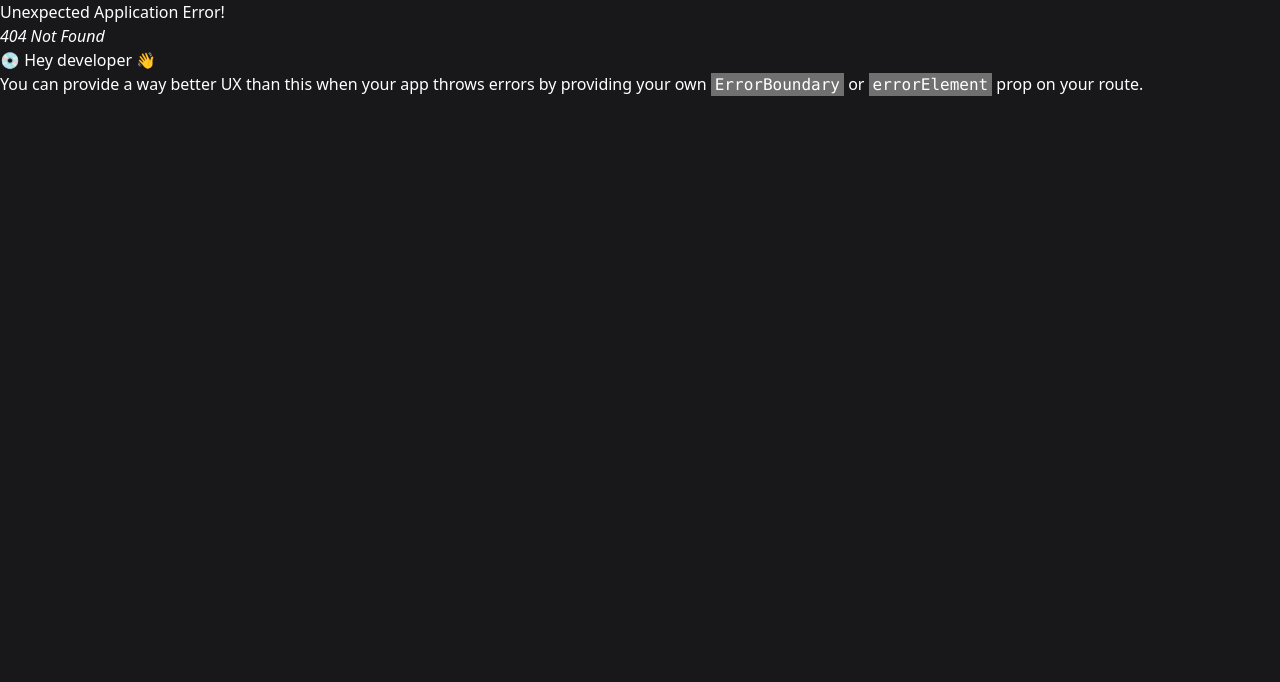
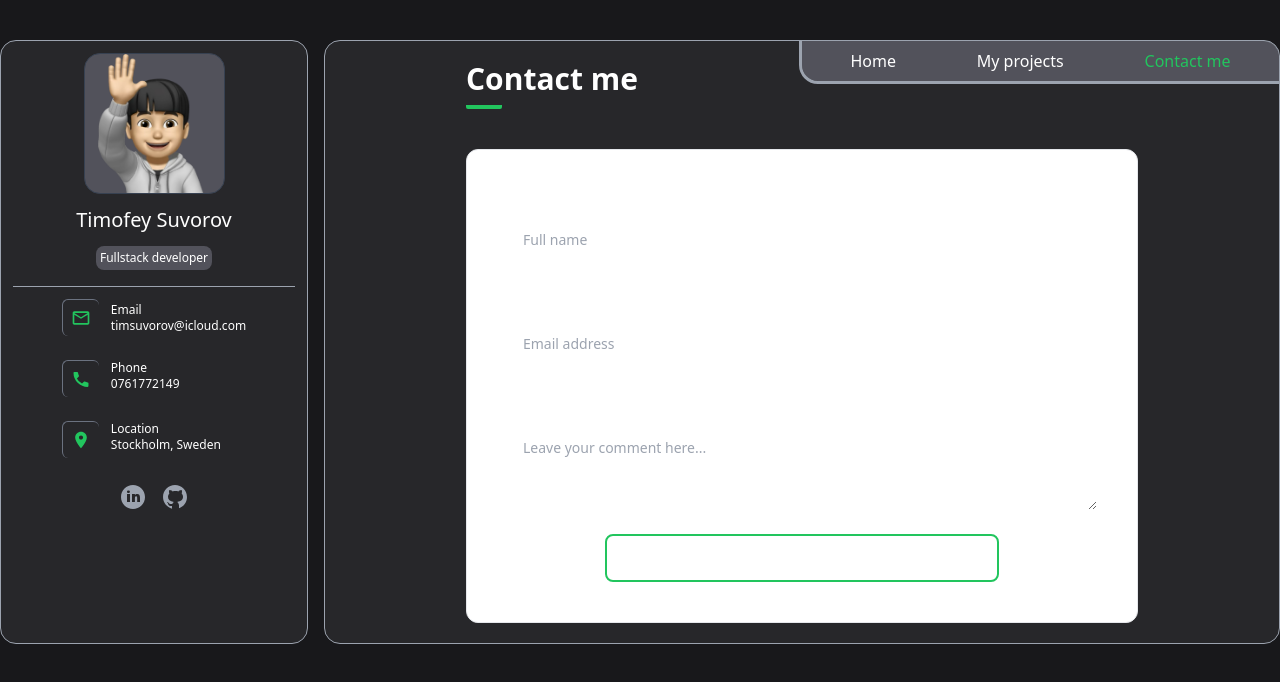
Before and after one commit to timsuv/myPortfolio, a React (Vite) app: page /contact-me in a window 1280 px wide. Before the commit this address had no page. Shown: the top 682 px of the page. Built offline with nearby package versions, Linux system fonts and the light colour scheme.

Commit message:
contact page done

```diff
--- a/src/App.tsx
+++ b/src/App.tsx
@@ -2,6 +2,8 @@
 import { RouterProvider } from 'react-router-dom'
 import './App.css'
 import { router } from './router/Router'
+
+
 
 function App() {
 
--- a/src/components/Navbar.tsx
+++ b/src/components/Navbar.tsx
@@ -1,14 +1,29 @@
-import { Link } from "react-router-dom";
+import { Link, NavLink } from "react-router-dom";
 
 export const Navbar = () => {
   return (
-    <nav className="bg-zinc-600 w-1/2 rounded-tr-2xl rounded-bl-2xl p-2 absolute right-0 top-0 outline outline-offset outline-gray-400">
+    <nav className="bg-zinc-600 w-1/2 rounded-tr-2xl rounded-bl-2xl p-2 absolute right-0 top-0 outline outline-offset outline-gray-400  ">
       <ol className="w-full flex justify-around">
-        <li>
-          <Link to="/home">Home</Link>
+        <li className="hover:text-green-500">
+          <NavLink to="/home"
+          className={({ isActive }) =>
+              isActive ? "active" : ""
+          }>
+          Home</NavLink>
         </li>
-        <li>
-          <Link to="/projects">My Projects</Link>
+        <li className="hover:text-green-500">
+          <NavLink to="/projects"
+          className={({ isActive }) =>
+              isActive ? "active" : ""
+          }>
+          My projects</NavLink>
+        </li>
+        <li className="hover:text-green-500">
+          <NavLink to="/contact-me"
+          className={({ isActive }) =>
+              isActive ? "active" : ""
+          }>
+          Contact me</NavLink>
         </li>
       </ol>
     </nav>
--- a/src/index.css
+++ b/src/index.css
@@ -1,6 +1,8 @@
+@import "./style/base.css";
 @tailwind base;
 @tailwind components;
 @tailwind utilities;
+
 
 body {
   @apply bg-zinc-900 text-white;
@@ -8,3 +10,6 @@ body {
 *, *::before, *::after {
  box-sizing: border-box
 }
+/* .heading{
+  @apply text-3xl font-bold border-b-4 rounded-sm border-green-500 w-9 whitespace-nowrap pb-2;
+} */
--- /dev/null
+++ b/src/pages/ContactMe.tsx
@@ -0,0 +1,39 @@
+
+export const ContactMe = () => {
+  return (
+    <div>
+<div className="max-w-[85rem] px-4 py-0 sm:px-6 lg:px-8 mx-auto">
+  <div className="mx-auto max-w-2xl">
+  <div className="heading ">
+        <h2>Contact me</h2>
+      </div>
+
+    <div className="mt-5 p-4 relative z-10 bg-white border rounded-xl sm:mt-10 md:p-10 dark:bg-zinc-700 dark:border-gray-400">
+      <form>
+        <div className="mb-4 sm:mb-8">
+          <label htmlFor="hs-feedback-post-comment-name-1" className="block mb-2 text-sm font-medium dark:text-white">Full name</label>
+          <input type="text" id="hs-feedback-post-comment-name-1" className="py-3 px-4 block w-full border-gray-200 rounded-lg text-sm focus:border-blue-500 focus:ring-blue-500 disabled:opacity-50 disabled:pointer-events-none dark:bg-zinc-900 dark:border-neutral-700 dark:text-neutral-400 dark:placeholder-neutral-500 dark:focus:ring-neutral-600" placeholder="Full name" />
+        </div>
+
+        <div className="mb-4 sm:mb-8">
+          <label htmlFor="hs-feedback-post-comment-email-1" className="block mb-2 text-sm font-medium dark:text-white">Email address</label>
+          <input type="email" id="hs-feedback-post-comment-email-1" className="py-3 px-4 block w-full border-gray-200 rounded-lg text-sm focus:border-blue-500 focus:ring-blue-500 disabled:opacity-50 disabled:pointer-events-none dark:bg-neutral-900 dark:border-neutral-700 dark:text-neutral-400 dark:placeholder-neutral-500 dark:focus:ring-neutral-600" placeholder="Email address" />
+        </div>
+
+        <div>
+          <label htmlFor="hs-feedback-post-comment-textarea-1" className="block mb-2 text-sm font-medium dark:text-white">Message</label>
+          <div className="mt-1">
+            <textarea id="hs-feedback-post-comment-textarea-1" name="hs-feedback-post-comment-textarea-1" rows={3} className="py-3 px-4 block w-full border-gray-200 rounded-lg text-sm focus:border-blue-500 focus:ring-blue-500 disabled:opacity-50 disabled:pointer-events-none dark:bg-neutral-900 dark:border-neutral-700 dark:text-neutral-400 dark:placeholder-neutral-500 dark:focus:ring-neutral-600" placeholder="Leave your comment here..."></textarea>
+          </div>
+        </div>
+
+        <div className="mt-6 grid w-2/3 mx-auto">
+          <button type="submit" className="w-full py-3 px-4 inline-flex justify-center items-center gap-x-2 text-sm font-medium rounded-lg border-2 border-green-500 text-white hover:bg-green-500 focus:outline-none focus:bg-blue-700 disabled:opacity-50 disabled:pointer-events-none">Send</button>
+        </div>
+      </form>
+    </div>
+  </div>
+</div>
+    </div>
+  )
+}
--- a/src/pages/Home.tsx
+++ b/src/pages/Home.tsx
@@ -1,7 +1,8 @@
+
 export const Home = () => {
   return (
     <div>
-      <div className="text-3xl font-bold border-b-4 rounded-sm border-green-500 w-9 whitespace-nowrap pb-2 ">
+      <div className="heading">
         <h2>About me</h2>
       </div>
 
@@ -24,7 +25,7 @@ export const Home = () => {
           <h2>What I'm doing</h2>
         </div>
       </section>
-      <section className="container grid grid-cols-2 gap-4 items-center mt-4">
+      <section className="container grid grid-cols-1 md:grid-cols-2 gap-4 items-center mt-4">
         <div className="border p-3 flex rounded-md border-gray-400 bg-zinc-700 gap-6">
           <div className="flex items-center justify-start gap-3   ">
             <svg
@@ -95,7 +96,8 @@ export const Home = () => {
           </div>
         </div>
       </section>
-      <section className="container grid grid-cols-2 gap-4 items-center mt-4">
+      {/* hfjfj */}
+      <section className="container grid grid-cols-1 md:grid-cols-2  gap-4 items-center mt-4">
         <div className="border p-3 flex rounded-md border-gray-400 bg-zinc-700 gap-6">
           <div className="flex items-center justify-start gap-3   ">
             <svg
--- a/src/router/Router.tsx
+++ b/src/router/Router.tsx
@@ -2,6 +2,7 @@ import { createBrowserRouter } from "react-router-dom";
 import { Home } from "../pages/Home";
 import { MyProjects } from "../pages/MyProjects";
 import { Layout } from "../pages/Layout";
+import { ContactMe } from "../pages/ContactMe";
 
 export const router = createBrowserRouter([
   {
@@ -16,6 +17,10 @@ export const router = createBrowserRouter([
         path: "projects",
         element: <MyProjects />,
       },
+      {
+        path: "contact-me",
+        element: <ContactMe />,
+      },
     ],
   },
 ]);
--- /dev/null
+++ b/src/style/base.css
@@ -0,0 +1,7 @@
+
+.heading{
+    @apply text-3xl font-bold border-b-4 rounded-sm border-green-500 w-9 whitespace-nowrap pb-2;
+}
+.active{
+    @apply text-green-500
+}
--- a/tailwind.config.js
+++ b/tailwind.config.js
@@ -1,13 +1,14 @@
 /** @type {import('tailwindcss').Config} */
 export default {
-  content: ["./src/**/*.{html,js,tsx}"],
+  content: [
+    "./index.html",
+    "./src/**/*.{html,js,tsx}"],
+
   theme: {
     extend: {
       container: {
         center: true,
-
-        }
-
+      },
     },
   },
   plugins: [],
```
Also changed, not shown: src/App.css (line endings or trailing spaces).
